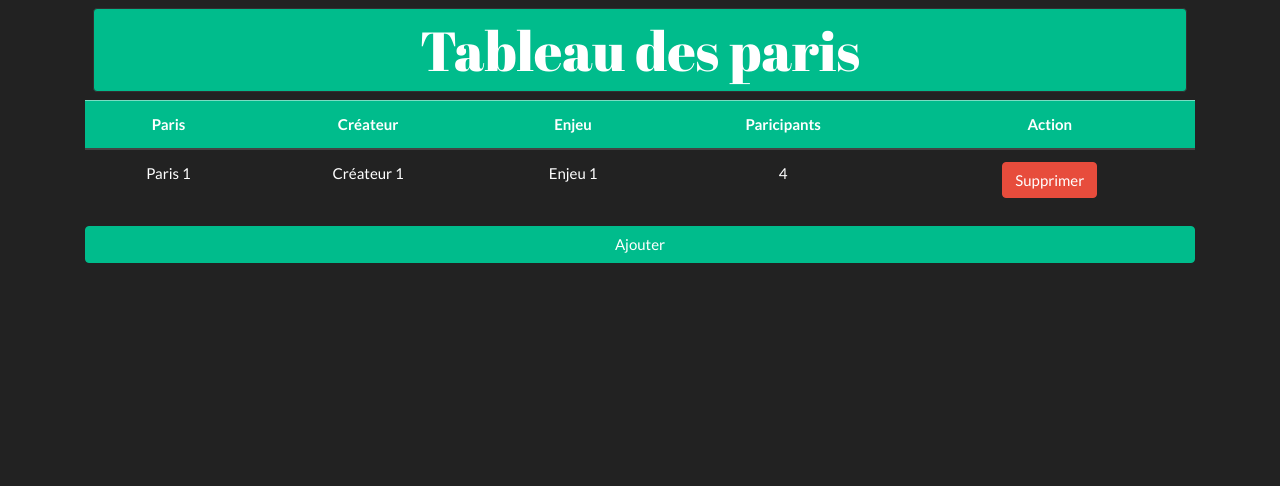
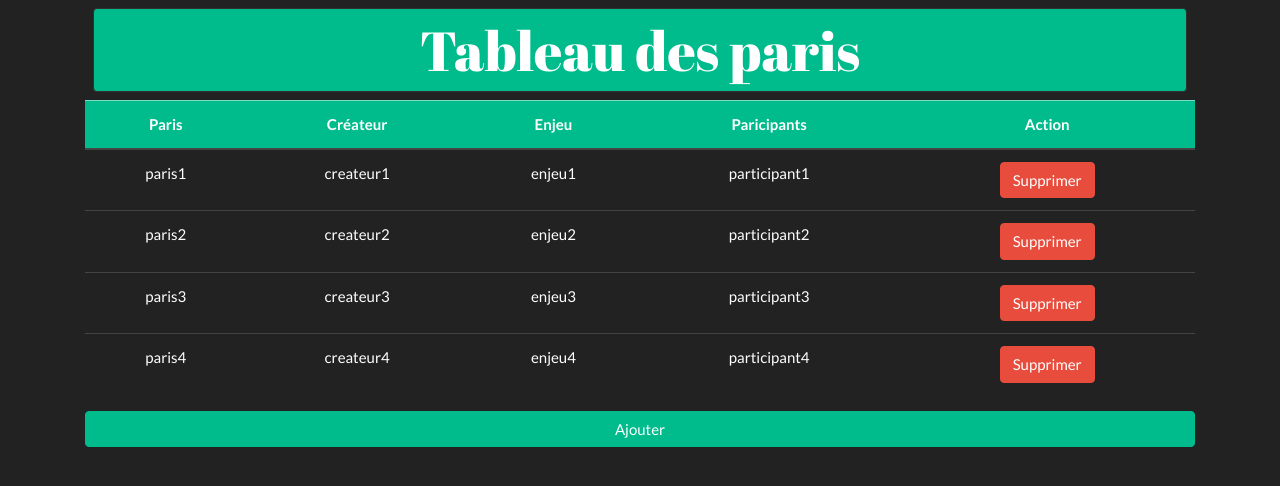
Before and after one commit to Doncle85/tableauparis, a React (Create React App) app: page / in a window 1280 px wide. Shown: the top 486 px of the page. Built offline with nearby package versions, Linux system fonts and the light colour scheme.

Commit message:
add liste de paris

```diff
--- a/src/Containers/Paris/Paris.js
+++ b/src/Containers/Paris/Paris.js
@@ -2,6 +2,14 @@ import React, { Component } from 'react';
 import Bouton from "../../Components/Bouton/Bouton"
 
 class Paris extends Component {
+    state ={
+        paris : [
+            {id:1, pari: "paris1", createur: "createur1", enjeu: "enjeu1", participants : "participant1"},
+            {id:2, pari: "paris2", createur: "createur2", enjeu: "enjeu2", participants : "participant2"},
+            {id:3, pari: "paris3", createur: "createur3", enjeu: "enjeu3", participants : "participant3"},
+            {id:4, pari: "paris4", createur: "createur4", enjeu: "enjeu4", participants : "participant4"}
+        ]
+    }
     render (){
         return (
             <table className="table text-center">
@@ -15,13 +23,21 @@ class Paris extends Component {
                     </tr>
                 </thead>
                 <tbody>
-                <tr>
-                    <td>Paris 1</td>
-                    <td>Créateur 1</td>
-                    <td>Enjeu 1</td>
-                    <td>4</td>
-                    <td><Bouton typeBtn="btn-danger" click={() => console.log("Supprimer")}>Supprimer</Bouton></td>
-                </tr>
+                {
+                    //la fonction permets de parcourir l ensemble des cases du tableau livres.
+                    this.state.paris.map(pari =>{
+                     // Ne pas oublier le key pour parcourir le tableau
+                       return ( <tr key={pari.id}>
+                                    <td>{pari.pari}</td>
+                                    <td>{pari.createur}</td>
+                                    <td>{pari.enjeu}</td>
+                                    <td>{pari.participants}</td>
+                                    <td><Bouton typeBtn="btn-danger" click={() => console.log("Supprimer")}>Supprimer</Bouton></td>
+                        </tr>
+                       );
+                    })
+                }
+
                 </tbody>
             </table>
         );
```
